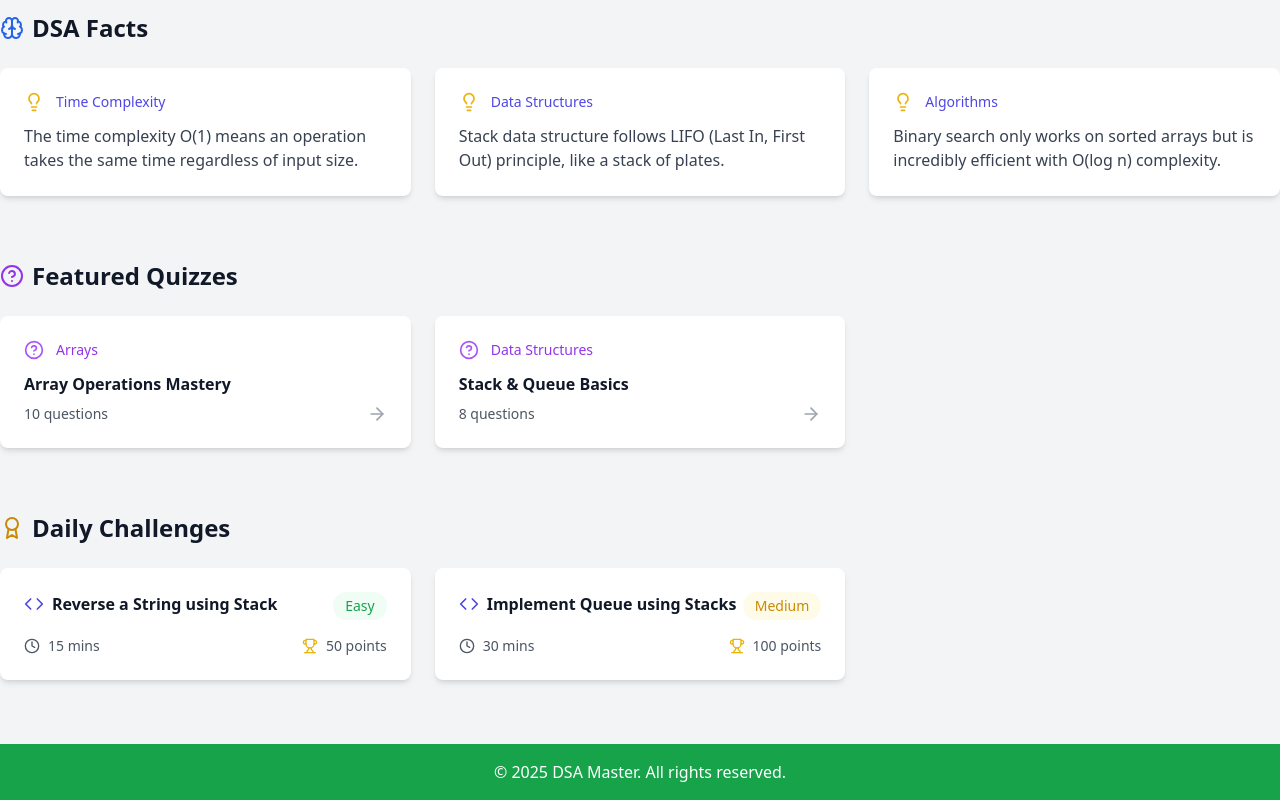
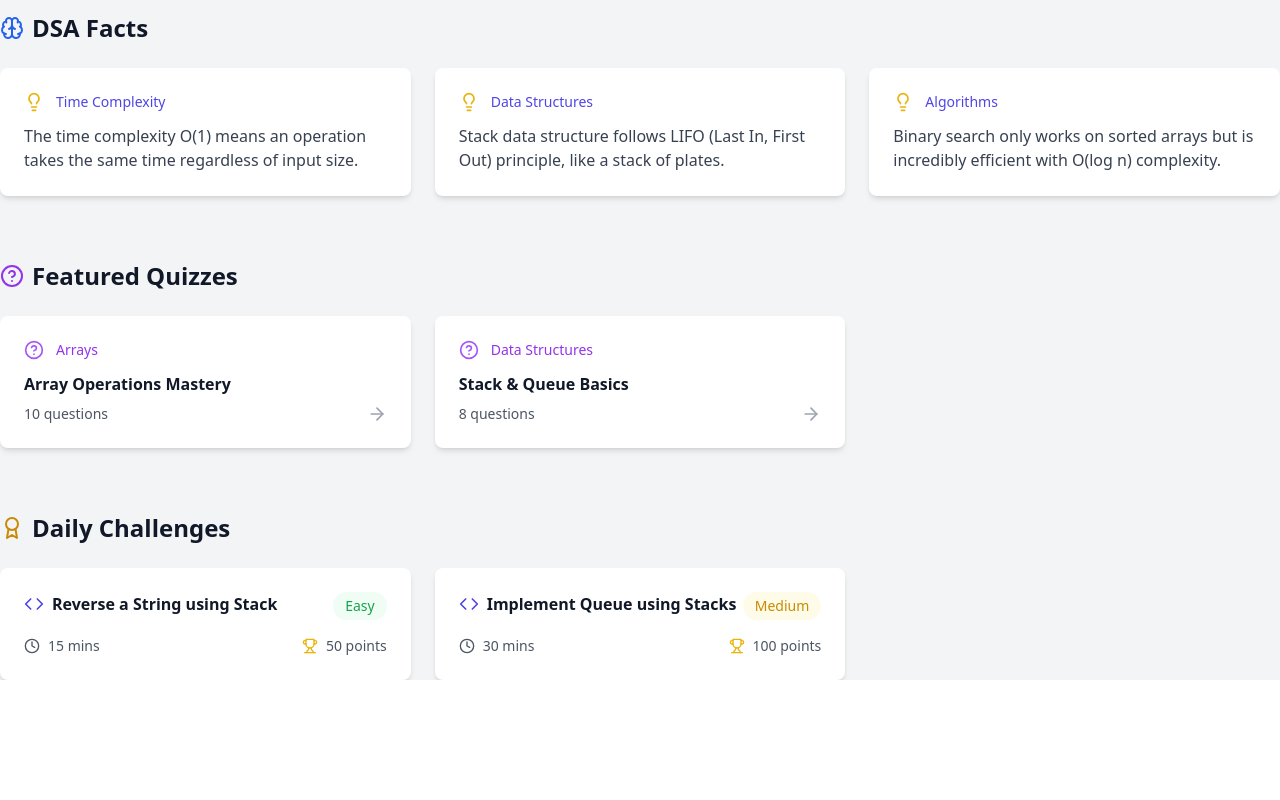
Before and after one commit to rayaansomaiah/Gamified-dsa, a React (Vite) app: page / in a window 1280 px wide. Shown: the part 566-1366 px from the top of the page. After the commit the page ends 1246 px from the top, so only its background shows below. Built offline with nearby package versions, Linux system fonts and the light colour scheme; no server answers.

Commit message:
remove footer from homepage component

```diff
--- a/src/components/home/HomePage.tsx
+++ b/src/components/home/HomePage.tsx
@@ -80,11 +80,6 @@ const HomePage = () => {
           </div>
         </section>
       </div>
-
-      {/* Footer */}
-      <footer className="text-center py-4 bg-green-600 text-white mt-16">
-        © 2025 DSA Master. All rights reserved.
-      </footer>
     </div>
   );
 };
```
